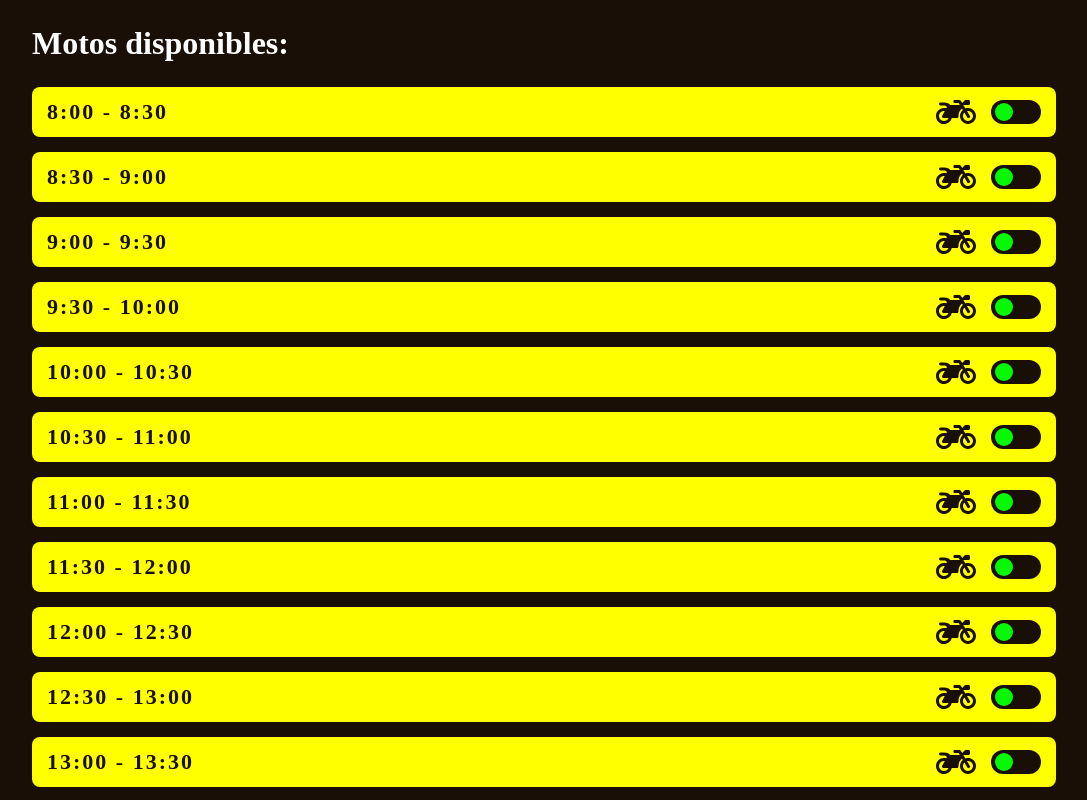
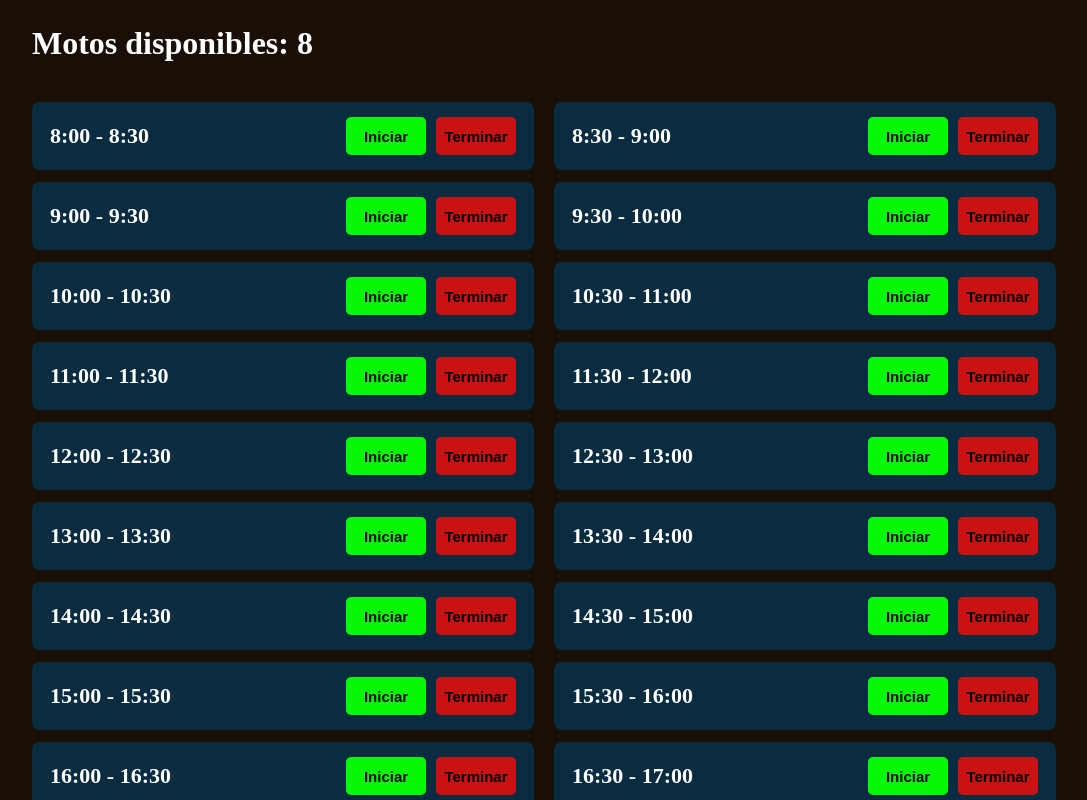
Before and after one commit to N-Ignacio-Bouffanais/time-slots-app, a Next.js app: page / in a window 1280 px wide. Shown: the top 800 px of the page, without its empty margins (96-1183 px from the left). Built offline with nearby package versions, Linux system fonts and the light colour scheme.

Commit message:
listo la parte estetica, y el contador falta ponerle un limite

```diff
--- /dev/null
+++ b/app/cards.js
@@ -0,0 +1,74 @@
+const cards = [{
+  id: 1,
+  time: '8:00 - 8:30'
+}, {
+  id: 2,
+  time: '8:30 - 9:00'
+}, {
+  id: 3,
+  time: '9:00 - 9:30'
+}, {
+  id: 4,
+  time: '9:30 - 10:00'
+}, {
+  id: 5,
+  time: '10:00 - 10:30'
+}, {
+  id: 6,
+  time: '10:30 - 11:00'
+}, {
+  id: 7,
+  time: '11:00 - 11:30'
+}, {
+  id: 8,
+  time: '11:30 - 12:00'
+}, {
+  id: 9,
+  time: '12:00 - 12:30'
+}, {
+  id: 10,
+  time: '12:30 - 13:00'
+}, {
+  id: 11,
+  time: '13:00 - 13:30'
+}, {
+  id: 12,
+  time: '13:30 - 14:00'
+}, {
+  id: 13,
+  time: '14:00 - 14:30'
+}, {
+  id: 14,
+  time: '14:30 - 15:00'
+}, {
+  id: 15,
+  time: '15:00 - 15:30'
+}, {
+  id: 16,
+  time: '15:30 - 16:00'
+}, {
+  id: 17,
+  time: '16:00 - 16:30'
+}, {
+  id: 18,
+  time: '16:30 - 17:00'
+}, {
+  id: 19,
+  time: '17:00 - 17:30'
+}, {
+  id: 20,
+  time: '17:30 - 18:00'
+}, {
+  id: 21,
+  time: '18:00 - 18:30'
+}, {
+  id: 22,
+  time: '18:30 - 19:00'
+}, {
+  id: 23,
+  time: '19:00 - 19:30'
+}, {
+  id: 24,
+  time: '19:30 - 20:00'
+}]
+export default cards
--- a/app/components/Card.js
+++ b/app/components/Card.js
@@ -1,17 +1,16 @@
-import { FaMotorcycle } from 'react-icons/fa'
+import { CountContext } from '../page'
+import { useContext } from 'react'
 
 export default function Card (props) {
+  const countContext = useContext(CountContext)
   return (
     <div className='card-container'>
       <div className='left-content'>
         <p>{props.time}</p>
       </div>
       <div className='right-content'>
-        <FaMotorcycle />
-        <label className='switch'>
-          <input type='checkbox' />
-          <span className='slider round' />
-        </label>
+        <button className='Iniciar button' onClick={() => countContext.countDispatch('increment')}>Iniciar</button>
+        <button className='Terminar button' onClick={() => countContext.countDispatch('decrement')}>Terminar</button>
       </div>
     </div>
   )
--- a/app/page.jsx
+++ b/app/page.jsx
@@ -1,37 +1,40 @@
 'use client'
 import '../styles/global.css'
 import Card from './components/Card'
+import cards from './cards'
+import React, { useReducer } from 'react'
+
+export const CountContext = React.createContext()
+
+const initialState = 8
+const reducer = (state, action) => {
+  switch (action) {
+    case 'increment':
+      return state + 1
+    case 'decrement':
+      return state - 1
+    default:
+      return state
+  }
+}
 
 export default function HomePage () {
+  const [count, dispatch] = useReducer(reducer, initialState)
   return (
-    <div className='container'>
-      <h1>
-        Motos disponibles:<span>&nbsp;</span>
-      </h1>
-      <Card time='8:00 - 8:30' />
-      <Card time='8:30 - 9:00' />
-      <Card time='9:00 - 9:30' />
-      <Card time='9:30 - 10:00' />
-      <Card time='10:00 - 10:30' />
-      <Card time='10:30 - 11:00' />
-      <Card time='11:00 - 11:30' />
-      <Card time='11:30 - 12:00' />
-      <Card time='12:00 - 12:30' />
-      <Card time='12:30 - 13:00' />
-      <Card time='13:00 - 13:30' />
-      <Card time='13:30 - 14:00' />
-      <Card time='14:00 - 14:30' />
-      <Card time='14:30 - 15:00' />
-      <Card time='15:00 - 15:30' />
-      <Card time='15:30 - 16:00' />
-      <Card time='16:00 - 16:30' />
-      <Card time='16:30 - 17:00' />
-      <Card time='17:00 - 17:30' />
-      <Card time='17:30 - 18:00' />
-      <Card time='18:00 - 18:30' />
-      <Card time='18:30 - 19:00' />
-      <Card time='19:00 - 19:30' />
-      <Card time='19:30 - 20:00' />
-    </div>
+    <>
+      <CountContext.Provider value={{ countState: count, countDispatch: dispatch }}>
+        <h1>
+          Motos disponibles:<span>&nbsp;{count}</span>
+        </h1>
+        <div className='container'>
+          {
+            cards.map(card => (
+              <Card time={card.time} key={card.id} />
+            )
+            )
+          }
+        </div>
+      </CountContext.Provider>
+    </>
   )
 }
--- a/package.json
+++ b/package.json
@@ -17,8 +17,7 @@
     "eslint-config-next": "13.0.3",
     "next": "13.0.3",
     "react": "18.2.0",
-    "react-dom": "18.2.0",
-    "react-icons": "^4.6.0"
+    "react-dom": "18.2.0"
   },
   "devDependencies": {
     "standard": "^17.0.0"
--- a/styles/global.css
+++ b/styles/global.css
@@ -1,8 +1,9 @@
 :root {
   --black: #190f07;
-  --laze-lemon: #ffff00;
+  --white: #ffffff;
   --electric-lime: #05f804;
-  --red: #ff2163;
+  --red: #c91313;
+  --gray:#092c41;
 }
 
 html {
@@ -19,28 +20,35 @@ body {
   color: white;
   font-size: 1.6rem;
 }
-.container h1{
+h1{
   width: 80vw;
   margin: 2.5rem auto;
 }
+.container {
+  width: 80vw;
+  margin: 0 auto;
+  display: grid;
+  grid-auto-rows: 6rem;
+  grid-template-columns: repeat(auto-fill, minmax(34rem, 1fr));
+  gap: 2rem;
+  margin-bottom: 6rem;
+}
 .card-container {
-  background-color: var(--laze-lemon);
-  width: 80vw;
-  color: var(--black);
-  height: 5rem;
+  background-color: var(--gray);
+  color: var(--white);
   border-radius: 0.8rem;
-  padding: 0 1.5rem;
-  margin: 1.5rem auto;
+  height: 6.8rem;
+  padding: 0 1.8rem;
   display: flex;
   justify-content: space-between;
   align-items: center;
+  margin: 1.5rem 0;
 }
 .card-container p {
   font-size: 2.2rem;
-  letter-spacing: 0.2rem;
   font-weight: 700;
 }
-.right-content{
+.right-content {
   align-items: center;
   display: flex;
 }
@@ -48,54 +56,20 @@ body {
   font-size: 4rem;
   margin-right: 1.5rem;
 }
-.switch {
-  position: relative;
-  display: inline-block;
-  width: 5rem;
-  height: 2.4rem;
+.button{
+  border: none;
+  width: 8rem;
+  padding: 0.5rem;
+  border-radius: 0.5rem;
+  margin-left: 1rem;
+  font-weight: 600;
+  font-size: 1.5rem;
+  height: 3.8rem;
+  cursor: pointer;
 }
-.switch input {
-  opacity: 0;
-  width: 0;
-  height: 0;
+.Iniciar{
+  background-color: var(--electric-lime);
 }
-.slider {
-  position: absolute;
-  cursor: pointer;
-  top: 0;
-  left: 0;
-  right: 0;
-  bottom: 0;
-  background-color: var(--black);
-  -webkit-transition: 0.4s;
-  transition: 0.4s;
-}
-.slider:before {
-  position: absolute;
-  content: "";
-  height: 1.8rem;
-  width: 1.8rem;
-  left: 0.4rem;
-  bottom: 0.3rem;
-  background-color: var(--electric-lime);
-  -webkit-transition: 0.4s;
-  transition: 0.4s;
-}
-input:checked + .slider {
-  background-color: var(--black);
-}
-
-input:checked + .slider:before {
-  -webkit-transform: translateX(2.4rem);
-  -ms-transform: translateX(2.4rem);
-  transform: translateX(2.4rem);
-}
-input:checked + .slider:before {
+.Terminar{
   background-color: var(--red);
 }
-.slider.round {
-  border-radius: 1.4rem;
-}
-.slider.round:before {
-  border-radius: 50%;
-}
```
Also changed, not shown: 1 other file (tests, documents, lock files or other folders).
